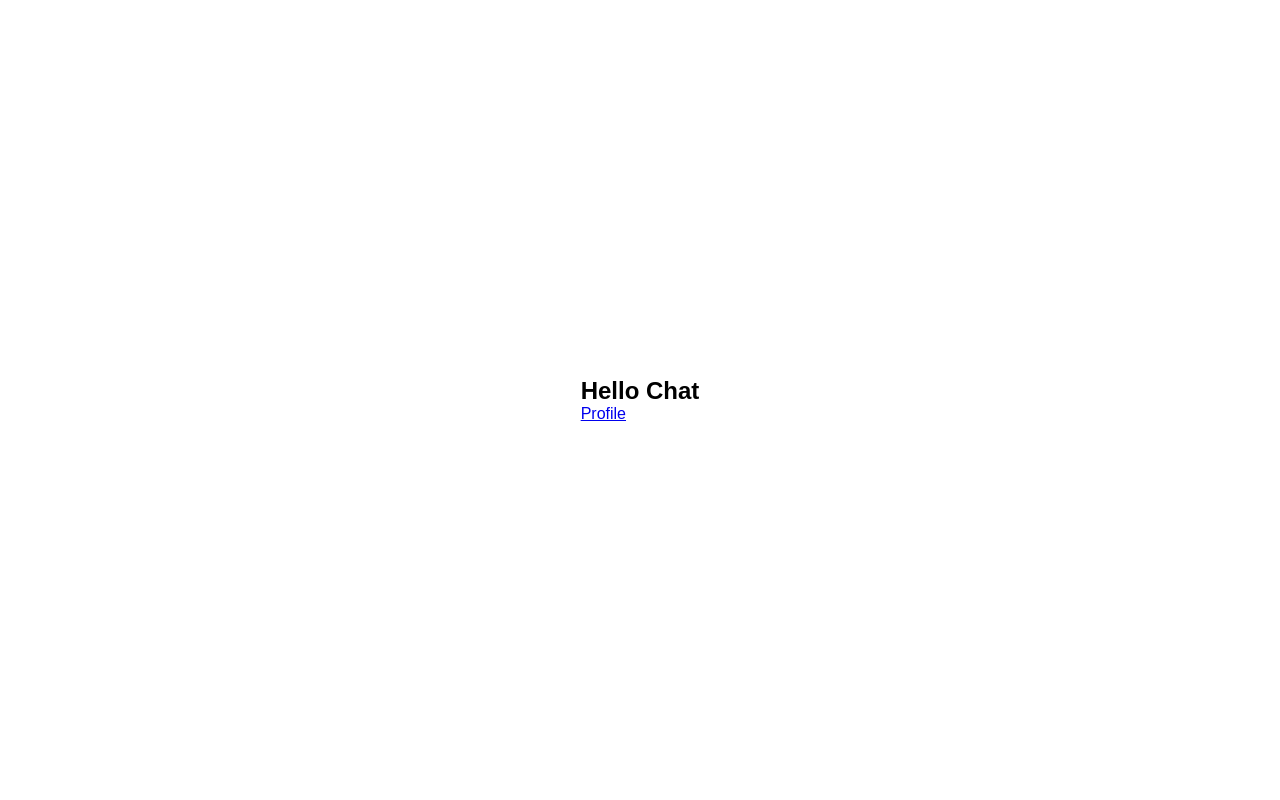
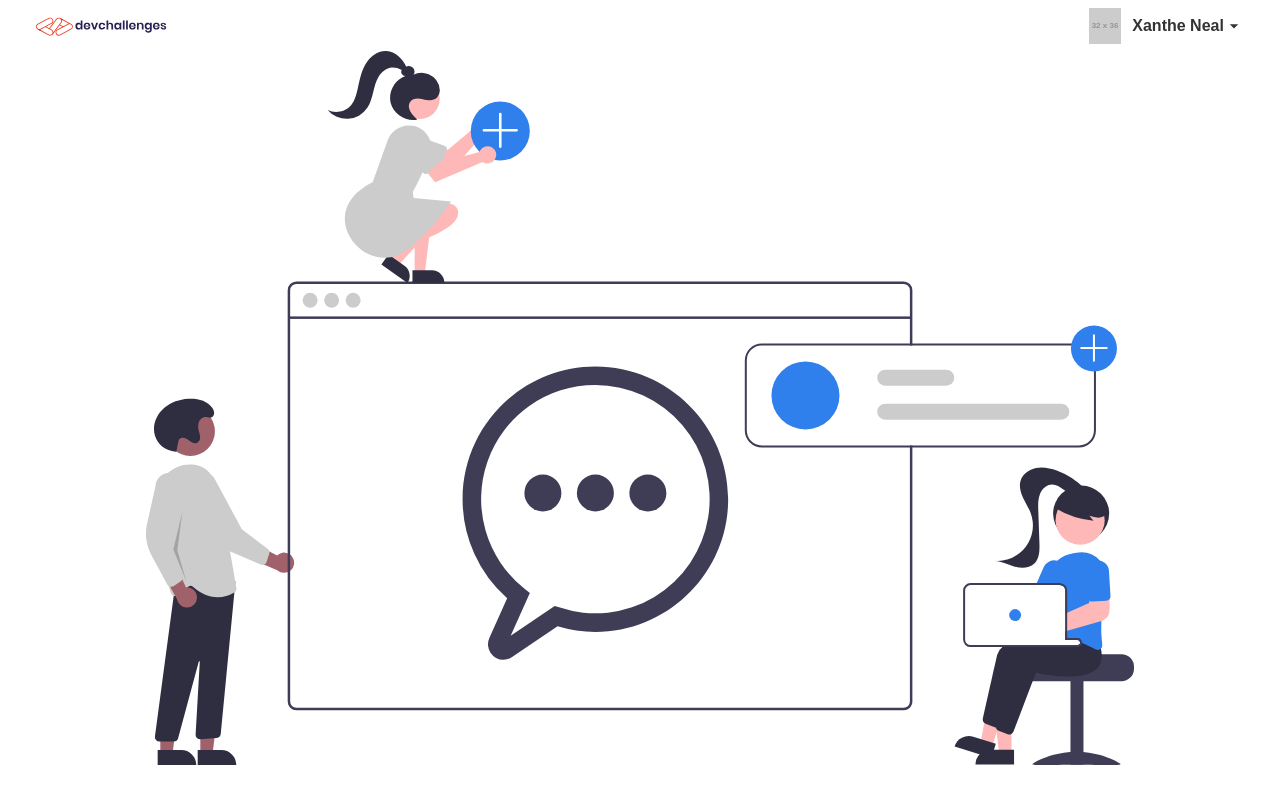
Before and after one commit to RocTanweer/authentication-system-frontend, a React (Create React App) app: page /chat in a window 1280 px wide. Built offline with nearby package versions, Linux system fonts and the light colour scheme.

Commit message:
ADD: chat page

```diff
--- a/src/component/nav/Nav.styled.js
+++ b/src/component/nav/Nav.styled.js
@@ -15,7 +15,7 @@ export const StyledNav = styled.nav`
   max-width: ${rem(1263.86)};
   margin: 0 auto;
   height: auto;
-  padding: 0 ${rem(28.06)} 0 ${rem};
+  padding: 0 ${rem(28.06)} 0 ${rem(28.06)};
 `;
 
 export const ProfileActionWrapper = styled.div`
--- a/src/pages/chat/Chat.js
+++ b/src/pages/chat/Chat.js
@@ -1,11 +1,14 @@
-import { Link } from "react-router-dom";
-import { StyledChat } from "./Chat.styled";
+import { StyledChat, ChatImgWrapper } from "./Chat.styled";
+import Nav from "../../component/nav/Nav";
+import chatBg from "../../assets/chat-bg.svg";
 
 function Chat() {
   return (
     <StyledChat>
-      <h1>Hello Chat</h1>
-      <Link to="/profile">Profile</Link>
+      <Nav />
+      <ChatImgWrapper>
+        <img src={chatBg} alt="chat-bg" />
+      </ChatImgWrapper>
     </StyledChat>
   );
 }
--- a/src/pages/chat/Chat.styled.js
+++ b/src/pages/chat/Chat.styled.js
@@ -1,3 +1,15 @@
 import styled from "styled-components";
+import { rem } from "../../utilities/functions";
+import { flex } from "../../store/GlobalStyles.styled";
 
-export const StyledChat = styled.section``;
+export const StyledChat = styled.div`
+  width: 100%;
+  height: 100%;
+`;
+
+export const ChatImgWrapper = styled.div`
+  ${flex}
+  max-width: ${rem(1263.86)};
+  margin: 0 auto;
+  height: 89vh;
+`;
--- a/src/store/GlobalStyles.styled.js
+++ b/src/store/GlobalStyles.styled.js
@@ -47,7 +47,7 @@ export const GlobalStyles = createGlobalStyle`
     main{
         ${flex}
         width: 100%;
-        min-height: 100vh;
+        height: 100vh;
     }
     p{
         font-weight: 400;
```
